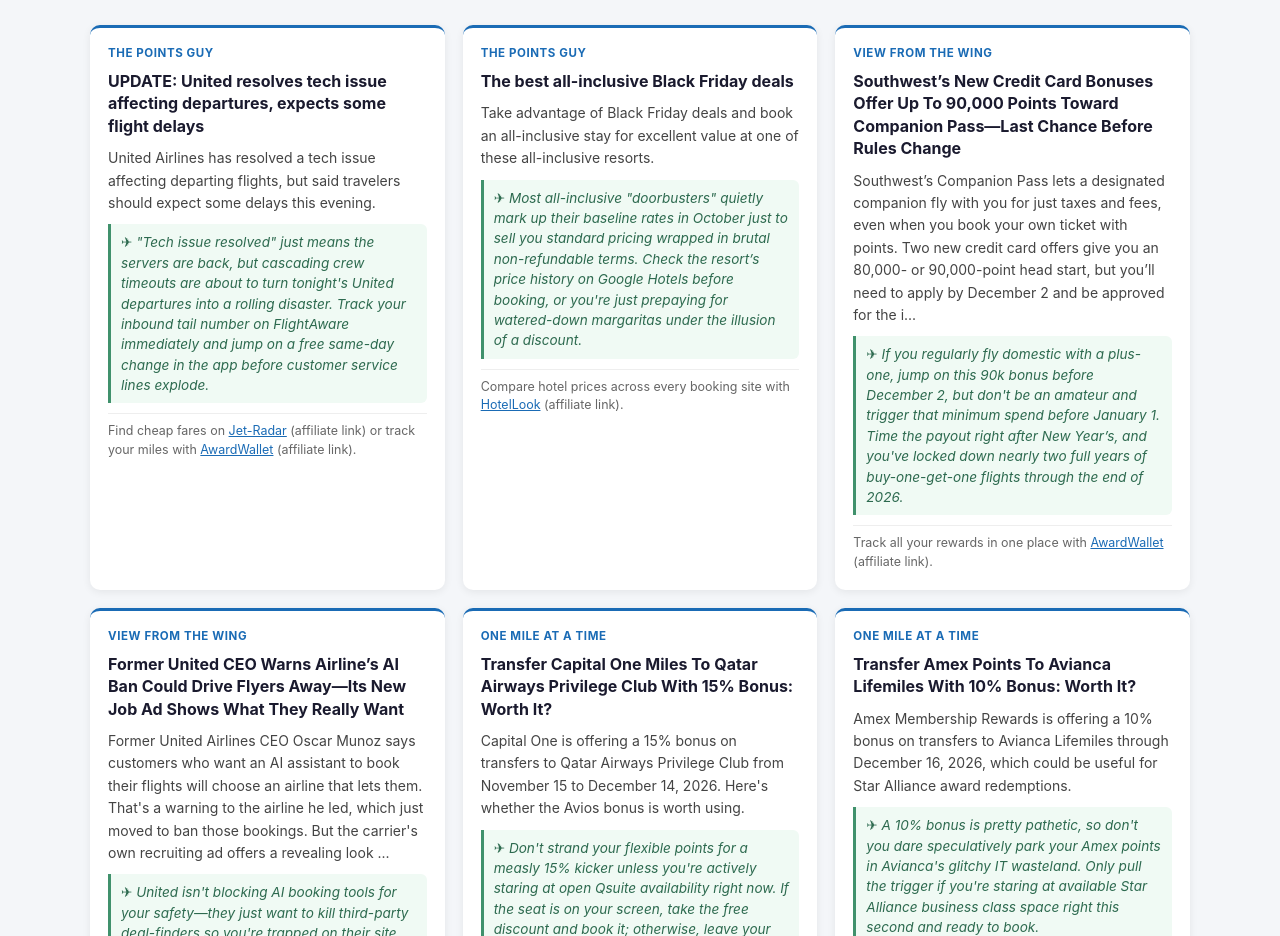
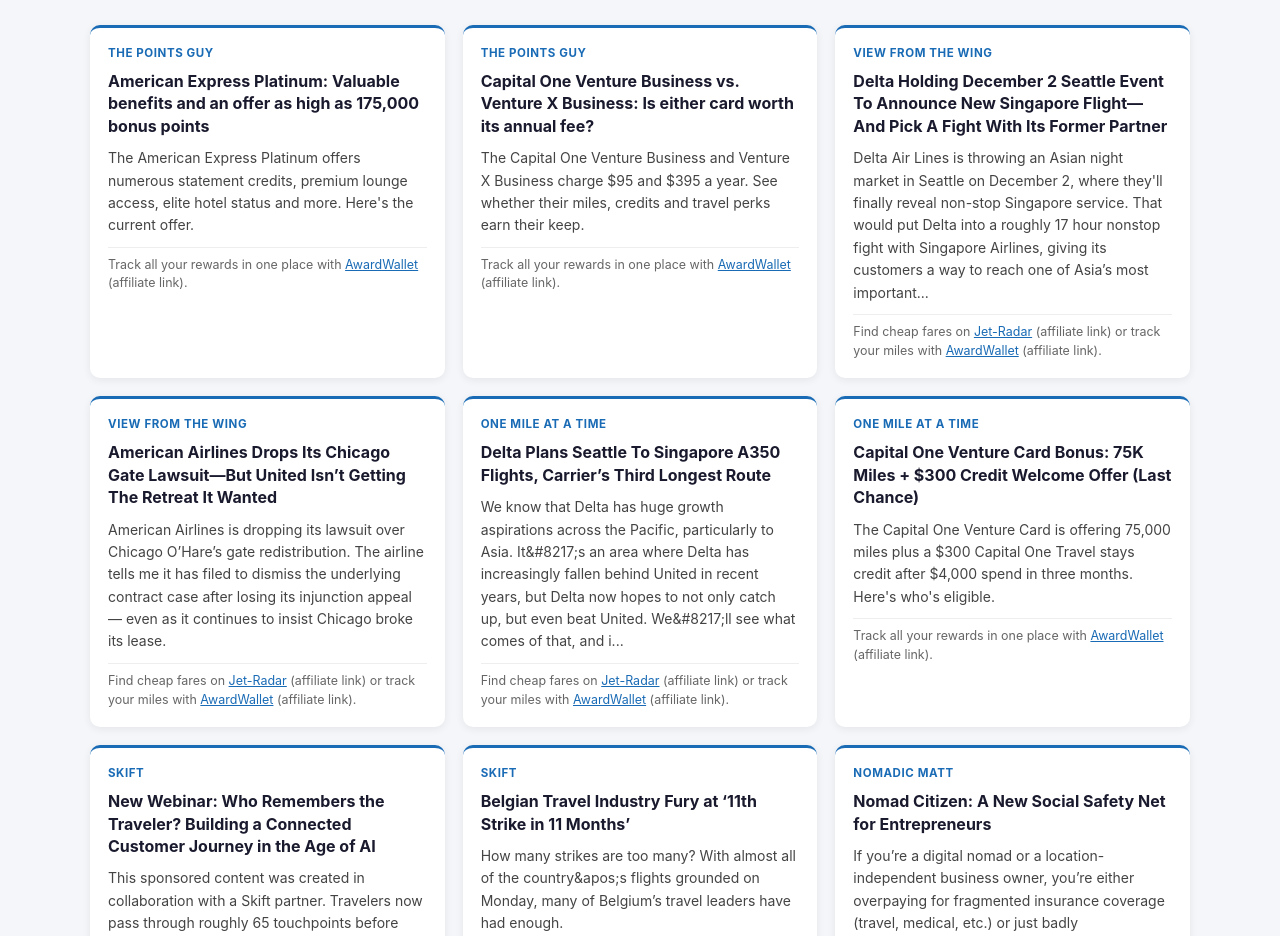
Before and after one commit to larsonserv-pro/larsonserv-pro-content, a plain HTML site: page news/index.html in a window 1280 px wide. Shown: the part 81-1017 px from the top of the page. Drawn offline with Linux system fonts and the light colour scheme.

Commit message:
Auto-update travel news — 2026-11-24

```diff
--- a/news/index.html
+++ b/news/index.html
@@ -119,7 +119,7 @@
 
 <div class="header">
   <h1>&#9992; Travel News &amp; Deals</h1>
-  <div class="updated">Curated for travelers &mdash; Updated November 17, 2026 at 08:01 UTC</div>
+  <div class="updated">Curated for travelers &mdash; Updated November 24, 2026 at 08:01 UTC</div>
 </div>
 
 <div class="news-grid">
@@ -127,96 +127,96 @@
 <div class="news-card">
   <div class="card-source">The Points Guy </div>
   <h3 class="card-title">
-    <a href="https://thepointsguy.com/news/united-airlines-system-outage-departing-flights/" target="_blank" rel="nofollow noopener">
-      UPDATE: United resolves tech issue affecting departures, expects some flight delays
+    <a href="https://thepointsguy.com/credit-cards/amex-platinum-current-offer/" target="_blank" rel="nofollow noopener">
+      American Express Platinum: Valuable benefits and an offer as high as 175,000 bonus points
     </a>
   </h3>
-  <p class="card-summary">United Airlines has resolved a tech issue affecting departing flights, but said travelers should expect some delays this evening.</p>
-  <div class="take">&#9992; <em>&quot;Tech issue resolved&quot; just means the servers are back, but cascading crew timeouts are about to turn tonight&#x27;s United departures into a rolling disaster. Track your inbound tail number on FlightAware immediately and jump on a free same-day change in the app before customer service lines explode.</em></div>
-  <div class="affiliate-hint">Find cheap fares on <a href="http://jet-tickets.com/?marker=324339" target="_blank" rel="nofollow">Jet-Radar</a> (affiliate link) or track your miles with <a href="https://awardwallet.com/?refCode=3k5xbqm6p5" target="_blank" rel="nofollow">AwardWallet</a> (affiliate link).</div>
+  <p class="card-summary">The American Express Platinum offers numerous statement credits, premium lounge access, elite hotel status and more. Here&#x27;s the current offer.</p>
+
+  <div class="affiliate-hint">Track all your rewards in one place with <a href="https://awardwallet.com/?refCode=3k5xbqm6p5" target="_blank" rel="nofollow">AwardWallet</a> (affiliate link).</div>
 </div>
 
 <div class="news-card">
   <div class="card-source">The Points Guy </div>
   <h3 class="card-title">
-    <a href="https://thepointsguy.com/hotel/deals/best-all-inclusive-black-friday-deals/" target="_blank" rel="nofollow noopener">
-      The best all-inclusive Black Friday deals
+    <a href="https://thepointsguy.com/credit-cards/capital-one-venture-business-worth-it/" target="_blank" rel="nofollow noopener">
+      Capital One Venture Business vs. Venture X Business: Is either card worth its annual fee?
     </a>
   </h3>
-  <p class="card-summary">Take advantage of Black Friday deals and book an all-inclusive stay for excellent value at one of these all-inclusive resorts.</p>
-  <div class="take">&#9992; <em>Most all-inclusive &quot;doorbusters&quot; quietly mark up their baseline rates in October just to sell you standard pricing wrapped in brutal non-refundable terms. Check the resort’s price history on Google Hotels before booking, or you&#x27;re just prepaying for watered-down margaritas under the illusion of a discount.</em></div>
-  <div class="affiliate-hint">Compare hotel prices across every booking site with <a href="https://tp.media/r?marker=324339&trs=134753&p=4115&u=https%3A%2F%2Fhotellook.com" target="_blank" rel="nofollow">HotelLook</a> (affiliate link).</div>
-</div>
+  <p class="card-summary">The Capital One Venture Business and Venture X Business charge $95 and $395 a year. See whether their miles, credits and travel perks earn their keep.</p>
 
-<div class="news-card">
-  <div class="card-source">View from the Wing </div>
-  <h3 class="card-title">
-    <a href="https://viewfromthewing.com/southwests-new-credit-card-bonuses-offer-up-to-90000-points-toward-companion-pass-last-chance-before-rules-change/" target="_blank" rel="nofollow noopener">
-      Southwest’s New Credit Card Bonuses Offer Up To 90,000 Points Toward Companion Pass—Last Chance Before Rules Change
-    </a>
-  </h3>
-  <p class="card-summary">Southwest’s Companion Pass lets a designated companion fly with you for just taxes and fees, even when you book your own ticket with points. Two new credit card offers give you an 80,000- or 90,000-point head start, but you’ll need to apply by December 2 and be approved for the i...</p>
-  <div class="take">&#9992; <em>If you regularly fly domestic with a plus-one, jump on this 90k bonus before December 2, but don&#x27;t be an amateur and trigger that minimum spend before January 1. Time the payout right after New Year’s, and you&#x27;ve locked down nearly two full years of buy-one-get-one flights through the end of 2026.</em></div>
   <div class="affiliate-hint">Track all your rewards in one place with <a href="https://awardwallet.com/?refCode=3k5xbqm6p5" target="_blank" rel="nofollow">AwardWallet</a> (affiliate link).</div>
 </div>
 
 <div class="news-card">
   <div class="card-source">View from the Wing </div>
   <h3 class="card-title">
-    <a href="https://viewfromthewing.com/former-united-ceo-warns-airlines-ai-ban-could-drive-flyers-away-its-new-job-ad-shows-what-they-really-want/" target="_blank" rel="nofollow noopener">
-      Former United CEO Warns Airline’s AI Ban Could Drive Flyers Away—Its New Job Ad Shows What They Really Want
+    <a href="https://viewfromthewing.com/delta-holding-december-2-seattle-event-to-announce-new-singapore-flight-and-pick-a-fight-with-its-former-partner/" target="_blank" rel="nofollow noopener">
+      Delta Holding December 2 Seattle Event To Announce New Singapore Flight—And Pick A Fight With Its Former Partner
     </a>
   </h3>
-  <p class="card-summary">Former United Airlines CEO Oscar Munoz says customers who want an AI assistant to book their flights will choose an airline that lets them. That&#x27;s a warning to the airline he led, which just moved to ban those bookings. But the carrier&#x27;s own recruiting ad offers a revealing look ...</p>
-  <div class="take">&#9992; <em>United isn&#x27;t blocking AI booking tools for your safety—they just want to kill third-party deal-finders so you&#x27;re trapped on their site getting upsold to Economy Plus. For your next trip, that means you&#x27;re back to manually tracking United fares the hard way instead of letting an autonomous bot do the dirty work.</em></div>
+  <p class="card-summary">Delta Air Lines is throwing an Asian night market in Seattle on December 2, where they&#x27;ll finally reveal non-stop Singapore service. That would put Delta into a roughly 17 hour nonstop fight with Singapore Airlines, giving its customers a way to reach one of Asia’s most important...</p>
+
+  <div class="affiliate-hint">Find cheap fares on <a href="http://jet-tickets.com/?marker=324339" target="_blank" rel="nofollow">Jet-Radar</a> (affiliate link) or track your miles with <a href="https://awardwallet.com/?refCode=3k5xbqm6p5" target="_blank" rel="nofollow">AwardWallet</a> (affiliate link).</div>
+</div>
+
+<div class="news-card">
+  <div class="card-source">View from the Wing </div>
+  <h3 class="card-title">
+    <a href="https://viewfromthewing.com/american-airlines-drops-its-chicago-gate-lawsuit-but-united-isnt-getting-the-retreat-it-wanted/" target="_blank" rel="nofollow noopener">
+      American Airlines Drops Its Chicago Gate Lawsuit—But United Isn’t Getting The Retreat It Wanted
+    </a>
+  </h3>
+  <p class="card-summary">American Airlines is dropping its lawsuit over Chicago O’Hare’s gate redistribution. The airline tells me it has filed to dismiss the underlying contract case after losing its injunction appeal — even as it continues to insist Chicago broke its lease.</p>
+
   <div class="affiliate-hint">Find cheap fares on <a href="http://jet-tickets.com/?marker=324339" target="_blank" rel="nofollow">Jet-Radar</a> (affiliate link) or track your miles with <a href="https://awardwallet.com/?refCode=3k5xbqm6p5" target="_blank" rel="nofollow">AwardWallet</a> (affiliate link).</div>
 </div>
 
 <div class="news-card">
   <div class="card-source">One Mile at a Time </div>
   <h3 class="card-title">
-    <a href="https://onemileatatime.com/deals/qatar-airways-transfer-bonus/" target="_blank" rel="nofollow noopener">
-      Transfer Capital One Miles To Qatar Airways Privilege Club With 15% Bonus: Worth It?
+    <a href="https://onemileatatime.com/news/delta-singapore-flights/" target="_blank" rel="nofollow noopener">
+      Delta Plans Seattle To Singapore A350 Flights, Carrier’s Third Longest Route
     </a>
   </h3>
-  <p class="card-summary">Capital One is offering a 15% bonus on transfers to Qatar Airways Privilege Club from November 15 to December 14, 2026. Here&#x27;s whether the Avios bonus is worth using.</p>
-  <div class="take">&#9992; <em>Don&#x27;t strand your flexible points for a measly 15% kicker unless you&#x27;re actively staring at open Qsuite availability right now. If the seat is on your screen, take the free discount and book it; otherwise, leave your Capital One miles alone.</em></div>
-  <div class="affiliate-hint">Track all your rewards in one place with <a href="https://awardwallet.com/?refCode=3k5xbqm6p5" target="_blank" rel="nofollow">AwardWallet</a> (affiliate link).</div>
+  <p class="card-summary">We know that Delta has huge growth aspirations across the Pacific, particularly to Asia. It&amp;#8217;s an area where Delta has increasingly fallen behind United in recent years, but Delta now hopes to not only catch up, but even beat United. We&amp;#8217;ll see what comes of that, and i...</p>
+
+  <div class="affiliate-hint">Find cheap fares on <a href="http://jet-tickets.com/?marker=324339" target="_blank" rel="nofollow">Jet-Radar</a> (affiliate link) or track your miles with <a href="https://awardwallet.com/?refCode=3k5xbqm6p5" target="_blank" rel="nofollow">AwardWallet</a> (affiliate link).</div>
 </div>
 
 <div class="news-card">
   <div class="card-source">One Mile at a Time </div>
   <h3 class="card-title">
-    <a href="https://onemileatatime.com/deals/amex-avianca-lifemiles-transfer-bonus/" target="_blank" rel="nofollow noopener">
-      Transfer Amex Points To Avianca Lifemiles With 10% Bonus: Worth It?
+    <a href="https://onemileatatime.com/reviews/credit-cards/capital-one/capital-one-venture-card-bonus/" target="_blank" rel="nofollow noopener">
+      Capital One Venture Card Bonus:  75K Miles + $300 Credit Welcome Offer (Last Chance)
     </a>
   </h3>
-  <p class="card-summary">Amex Membership Rewards is offering a 10% bonus on transfers to Avianca Lifemiles through December 16, 2026, which could be useful for Star Alliance award redemptions.</p>
-  <div class="take">&#9992; <em>A 10% bonus is pretty pathetic, so don&#x27;t you dare speculatively park your Amex points in Avianca&#x27;s glitchy IT wasteland. Only pull the trigger if you&#x27;re staring at available Star Alliance business class space right this second and ready to book.</em></div>
+  <p class="card-summary">The Capital One Venture Card is offering 75,000 miles plus a $300 Capital One Travel stays credit after $4,000 spend in three months. Here&#x27;s who&#x27;s eligible.</p>
+
   <div class="affiliate-hint">Track all your rewards in one place with <a href="https://awardwallet.com/?refCode=3k5xbqm6p5" target="_blank" rel="nofollow">AwardWallet</a> (affiliate link).</div>
 </div>
 
 <div class="news-card">
   <div class="card-source">Skift </div>
   <h3 class="card-title">
-    <a href="https://skift.com/2026/11/16/adani-turns-its-airports-into-a-hotel-business/" target="_blank" rel="nofollow noopener">
-      Adani Turns Its Airports Into a Hotel Business
+    <a href="https://skift.com/2026/11/23/new-webinar-who-remembers-the-traveler-building-a-connected-customer-journey-in-the-age-of-ai/" target="_blank" rel="nofollow noopener">
+      New Webinar: Who Remembers the Traveler? Building a Connected Customer Journey in the Age of AI
     </a>
   </h3>
-  <p class="card-summary">As it uses its airports and surrounding land to build a hotel business, Adani is betting that its planned airport cities can attract enough businesses and visitors to support thousands of hotel rooms.</p>
-  <div class="take">&#9992; <em>Brutal India layovers will finally suck a little less once you can crash steps from the terminal instead of fighting two hours of city traffic. Just don&#x27;t expect bargain rates when the same conglomerate running your runway now owns your pillow.</em></div>
-  <div class="affiliate-hint">Find cheap fares on <a href="http://jet-tickets.com/?marker=324339" target="_blank" rel="nofollow">Jet-Radar</a> (affiliate link) or track your miles with <a href="https://awardwallet.com/?refCode=3k5xbqm6p5" target="_blank" rel="nofollow">AwardWallet</a> (affiliate link).</div>
+  <p class="card-summary">This sponsored content was created in collaboration with a Skift partner. Travelers now pass through roughly 65 touchpoints before booking a trip, up from 45 in 2018, according to Skift Research and McKinsey. Travel brands own only a handful of them. Even within those, sales, boo...</p>
+
+  <div class="affiliate-hint">Track all your rewards in one place with <a href="https://awardwallet.com/?refCode=3k5xbqm6p5" target="_blank" rel="nofollow">AwardWallet</a> (affiliate link).</div>
 </div>
 
 <div class="news-card">
   <div class="card-source">Skift </div>
   <h3 class="card-title">
-    <a href="https://skift.com/2026/11/16/united-airlines-resolves-tech-issue-that-caused-systemwide-outage/" target="_blank" rel="nofollow noopener">
-      United Airlines Resolves Tech Issue That Caused Systemwide Outage
+    <a href="https://skift.com/2026/11/23/belgian-travel-industry-fury-at-11th-strike-in-11-months/" target="_blank" rel="nofollow noopener">
+      Belgian Travel Industry Fury at ‘11th Strike in 11 Months’
     </a>
   </h3>
-  <p class="card-summary">Two major U.S. disruptions in four days add pressure on airlines and the FAA to show their systems can hold up heading into Thanksgiving.</p>
-  <div class="take">&#9992; <em>Take this as your warning to book the first flight of the morning and go strictly carry-on this Thanksgiving—United&#x27;s IT is running on fumes and duct tape. If you didn&#x27;t buy that ticket with a card packing bulletproof trip-delay insurance, you&#x27;re practically begging to spend the holidays stranded at O&#x27;Hare.</em></div>
+  <p class="card-summary">How many strikes are too many? With almost all of the country&amp;apos;s flights grounded on Monday, many of Belgium’s travel leaders have had enough.</p>
+
   <div class="affiliate-hint">Find cheap fares on <a href="http://jet-tickets.com/?marker=324339" target="_blank" rel="nofollow">Jet-Radar</a> (affiliate link) or track your miles with <a href="https://awardwallet.com/?refCode=3k5xbqm6p5" target="_blank" rel="nofollow">AwardWallet</a> (affiliate link).</div>
 </div>
 
@@ -228,7 +228,7 @@
     </a>
   </h3>
   <p class="card-summary">If you’re a digital nomad or a location-independent business owner, you’re either overpaying for fragmented insurance coverage (travel, medical, etc.) or just badly underinsured. You have a health plan, travel insurance, and maybe some medical evacuation coverage. But, when you w...</p>
-  <div class="take">&#9992; <em>Most nomads rely on a premium credit card and blind luck to handle their medical emergencies abroad, which is a fantastic way to go bankrupt after a scooter crash in Bali. If this actually consolidates legitimate global health and evac into one bill without the usual expat markup, it&#x27;s finally time to ditch your patchwork coverage.</em></div>
+
   <div class="affiliate-hint">Find cheap fares on <a href="http://jet-tickets.com/?marker=324339" target="_blank" rel="nofollow">Jet-Radar</a> (affiliate link) or track your miles with <a href="https://awardwallet.com/?refCode=3k5xbqm6p5" target="_blank" rel="nofollow">AwardWallet</a> (affiliate link).</div>
 </div>
 
@@ -240,7 +240,7 @@
     </a>
   </h3>
   <p class="card-summary">We may receive compensation from Faye as an advertising partner. However, this does not influence our evaluations. Our opinions are our own. I&amp;#8217;ve been writing about travel for nearly two decades and, in that time, I&amp;#8217;ve watched the travel insurance industry change at r...</p>
-  <div class="take">&#9992; <em>Ignore the affiliate fluff—unless you need specialized medical evacuation in the backcountry, the card in your wallet like a Sapphire Reserve or Venture X already covers delays and lost bags for free. Save your cash for terminal drinks instead of buying duplicate coverage just because it has a slick smartphone app.</em></div>
+
   <div class="affiliate-hint">Flight delayed or cancelled? <a href="https://c120.travelpayouts.com/click?shmarker=324339&promo_id=3670&source_type=link&type=click&trs=134753" target="_blank" rel="nofollow">AirHelp</a> (affiliate link) fights for your compensation.</div>
 </div>
 </div>
```
